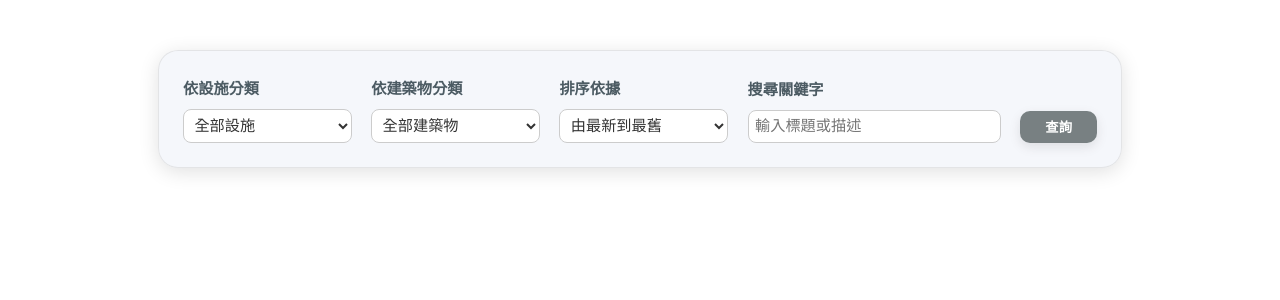
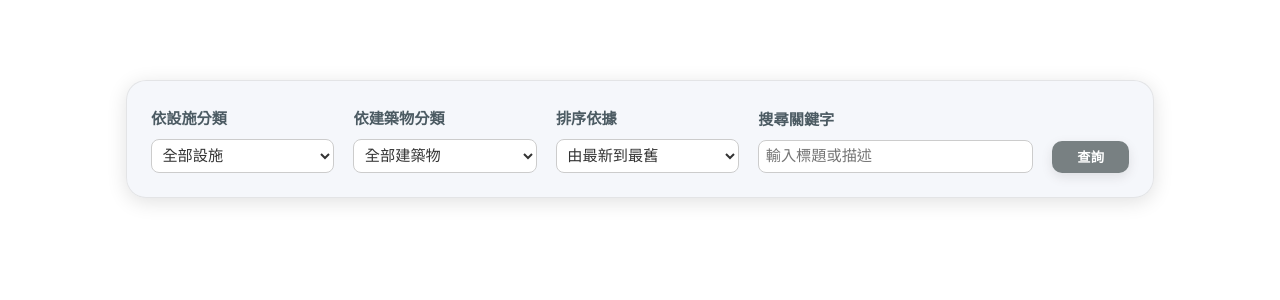
Before and after one commit to SA5202/SA, a PHP site: page /suggestions.php in a window 1280 px wide. Shown: the top 300 px of the page. Run offline with PHP 8.4, Linux system fonts and the light colour scheme; data that the repository does not hold is empty.

Commit message:
頂部間距加高
因為我不會改登出鍵

```diff
--- a/contact.php
+++ b/contact.php
@@ -31,7 +31,7 @@ $is_admin = isset($_SESSION['is_admin']) && $_SESSION['is_admin'];
 
         .contact-card {
             max-width: 75%;
-            margin: 0 auto;
+            margin: 50px auto;
             background-color: rgba(255, 255, 255, 0.9);
             /* 白色半透明背景 */
             border-radius: 25px;
--- a/honor.php
+++ b/honor.php
@@ -30,7 +30,7 @@ if (!isset($_SESSION['User_Name'])) {
 
         .honor-wrapper {
             max-width: 1000px;
-            margin: 0 auto;
+            margin: 50px auto;
             background-color: rgba(255, 255, 255, 0.9);
             padding: 30px;
             border-radius: 20px;
--- a/index.php
+++ b/index.php
@@ -172,7 +172,6 @@ $is_admin = isset($_SESSION['is_admin']) && $_SESSION['is_admin'];
             /* Adjust position when sidebar is collapsed */
         }
 
-
         .content {
             position: absolute;
             top: 0;
@@ -260,7 +259,7 @@ $is_admin = isset($_SESSION['is_admin']) && $_SESSION['is_admin'];
 
         .user-info-logout {
             position: fixed;
-            top: 30px;
+            top: 20px;
             right: 40px;
             z-index: 200;
             display: flex;
@@ -306,9 +305,7 @@ $is_admin = isset($_SESSION['is_admin']) && $_SESSION['is_admin'];
         .btn-prussian:hover {
             background-color: #003153;
             color: white;
-
             transform: scale(1.05);
-
             color: #fff;
         }
 
--- a/main.php
+++ b/main.php
@@ -189,7 +189,7 @@ $popular_result = $link->query($popular_sql);
         }
 
         .carousel-indicators .active {
-            background-color: #007bff;
+            background-color:rgb(0, 174, 225);
         }
 
     </style>
--- a/make_suggestions.php
+++ b/make_suggestions.php
@@ -121,7 +121,7 @@ if ($_SERVER['REQUEST_METHOD'] == 'POST') {
 
         .suggestion-form {
             max-width: 75%;
-            margin: 0 auto;
+            margin: 50px auto;
             padding: 30px;
             background-color: rgba(255, 255, 255, 0.9);
             border-radius: 25px;
@@ -167,6 +167,7 @@ if ($_SERVER['REQUEST_METHOD'] == 'POST') {
             border-radius: 10px;
             transition: background-color 0.3s, transform 0.3s;
             font-size: 16px;
+            font-weight: 700;
         }
 
         .btn-submit:hover {
@@ -182,6 +183,7 @@ if ($_SERVER['REQUEST_METHOD'] == 'POST') {
             border-radius: 10px;
             transition: background-color 0.3s, transform 0.3s;
             font-size: 16px;
+            font-weight: 700;
         }
 
         .btn-reset:hover {
@@ -252,7 +254,7 @@ if ($_SERVER['REQUEST_METHOD'] == 'POST') {
 
         <div class="form-group">
             <label for="description">建言內容：</label>
-            <textarea id="description" name="description" rows="5" placeholder="請具體描述您的建言內容" class="form-control" required></textarea>
+            <textarea id="description" name="description" rows="3" placeholder="請具體描述您的建言內容" class="form-control" required></textarea>
         </div>
 
         <div class="button-container">
--- a/record.php
+++ b/record.php
@@ -40,7 +40,7 @@ $result = $stmt->get_result();
 
     <style>
         body {
-            max-width: 80%;
+            max-width: 85%;
             margin: 0 auto;
             padding: 30px;
             font-family: 'Poppins', sans-serif;
--- a/suggestions.php
+++ b/suggestions.php
@@ -60,8 +60,8 @@ $facilities = $link->query("SELECT DISTINCT Facility_Type FROM Facility ORDER BY
         }
 
         body {
-            max-width: 80%;
-            margin: 20px auto;
+            max-width: 85%;
+            margin: 50px auto;
             padding: 30px;
             background-color: transparent;
             font-family: "Noto Serif TC", serif;
@@ -193,7 +193,7 @@ $facilities = $link->query("SELECT DISTINCT Facility_Type FROM Facility ORDER BY
         /* 卡片標題區 */
         .card h4 {
             font-size: 1.2rem;
-            color:rgb(51, 50, 95);
+            color: #fff;
             margin: -2rem -2rem 1rem;
             padding: 1rem 2rem;
             background-color: rgba(85, 164, 186, 0.8);
@@ -320,7 +320,7 @@ $facilities = $link->query("SELECT DISTINCT Facility_Type FROM Facility ORDER BY
         <?php while ($row = $result->fetch_assoc()): ?>
             <div class="card">
                 <h4><?= htmlspecialchars($row['Title']) ?></h4>
-                <p class="card-description"><?= mb_strimwidth(strip_tags($row['Description']), 0, 100, "...") ?></p>
+                <p class="card-description"><?= mb_strimwidth(strip_tags($row['Description']), 0, 120, "...") ?></p>
                 <div class="meta">
                     關聯設施： <?= htmlspecialchars($row['Facility_Type']) ?> ｜ 關聯建築物： <?= htmlspecialchars($row['Building_Name']) ?><br>
                     更新時間： <?= date('Y-m-d H:i', strtotime($row['Updated_At'])) ?>
```
